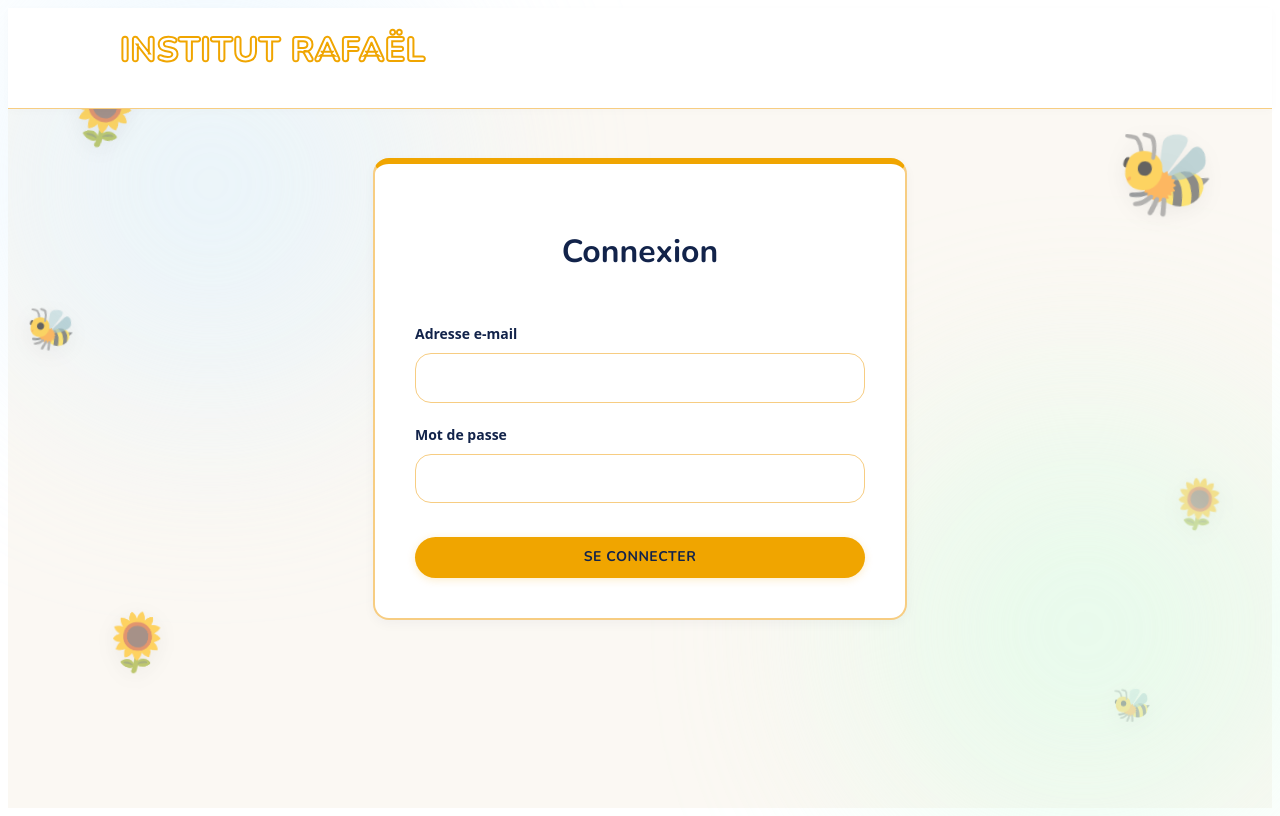
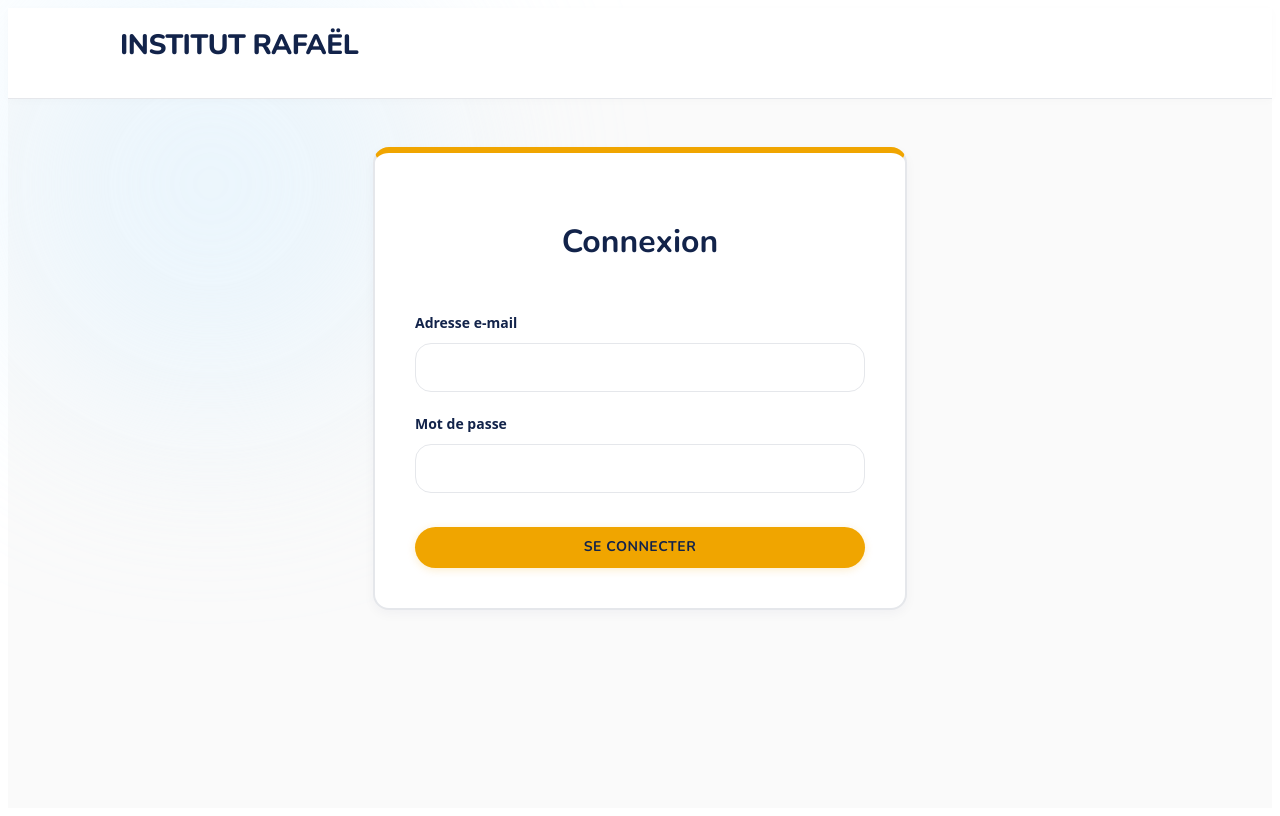
Before and after one commit to alajemba-vik/rafael-patient-journey, a React (Vite) app in the folder frontend/: page /connexion in a window 1280 px wide. Built offline with nearby package versions, Linux system fonts and the light colour scheme; what openapi-fetch would draw is missing.

Commit message:
UI: nettoyage du fond (suppression emojis) et palette professionnelle bleu/gris

```diff
--- a/frontend/src/components/layout/AppShell.tsx
+++ b/frontend/src/components/layout/AppShell.tsx
@@ -37,15 +37,6 @@ export function AppShell() {
       </a>
       <header className="rf-shell__header">
         <div className="rf-shell__bar">
-          {/* Emojis lévitants en fond */}
-          <div className="bg-ambiance" aria-hidden="true">
-            <span className="bg-emoji emoji-1">🌻</span>
-            <span className="bg-emoji emoji-2">🐝</span>
-            <span className="bg-emoji emoji-3">🌻</span>
-            <span className="bg-emoji emoji-4">🐝</span>
-            <span className="bg-emoji emoji-5">🌻</span>
-            <span className="bg-emoji emoji-6">🐝</span>
-          </div>
           <Link to={paths.home} className="rf-shell__brand">
             Institut Rafaël
           </Link>
--- a/frontend/src/theme/components.css
+++ b/frontend/src/theme/components.css
@@ -139,29 +139,23 @@ body {
   line-height: 14px;
   letter-spacing: 0.5px;
   text-transform: uppercase;
-  color: var(--ink);
+  color: var(--ink-muted); /* Gris par défaut */
   text-decoration: none;
-  padding: 0 var(--space-5); /* Ajoute de l'espace sur les côtés */
-  border: 2px solid var(--hairline); /* Bordure définie */
-  border-radius: var(--radius-xs); /* Forme pilule */
-  background: var(--surface-raised);
+  padding: 0 var(--space-3);
+  border-bottom: 3px solid transparent; /* Ligne invisible par défaut */
   transition: all 0.2s ease;
 }
 
 .rf-navlink:hover {
-  border-color: var(--accent);
-  color: var(--accent);
-  transform: translateY(-1px);
+  color: var(--ink);
 }
 
 .rf-navlink[aria-current="page"] {
-  border-color: var(--accent);
-  background: var(--accent-doux);
   color: var(--ink);
+  border-bottom-color: var(--accent); /* Ligne orange en dessous */
+  background: transparent;
 }
-.rf-navlink[aria-current="page"] {
-  border-bottom-color: var(--accent);
-}
+
 .rf-navlink__chevron {
   width: 9px;
   height: 9px;
@@ -308,15 +302,11 @@ body {
   align-items: center;
   min-height: 44px;
   font-family: var(--font-display);
-  font-size: 34px;
+  font-size: 28px;
   font-weight: 800;
-  letter-spacing: 0.5px;
+  letter-spacing: -0.5px;
   text-transform: uppercase;
-
-  /* L'effet de bordure sur les lettres */
-  color: transparent;
-  -webkit-text-stroke: 2px var(--accent);
-
+  color: var(--ink); /* Bleu marine plein */
   text-decoration: none;
 }
 
@@ -1093,88 +1083,6 @@ body {
 }
 
 /* =========================================
-   EMOJIS LÉVITANTS EN FOND
-   ========================================= */
-.bg-ambiance {
-  position: fixed;
-  top: 0;
-  left: 0;
-  width: 100vw;
-  height: 100vh;
-  pointer-events: none; /* Empêche de bloquer les clics sur le site */
-  z-index: -1; /* Reste derrière tout le contenu */
-  overflow: hidden;
-}
-
-.bg-emoji {
-  position: absolute;
-  opacity: 0.6; /* Semi-transparent pour ne pas agresser l'œil */
-  filter: drop-shadow(0 4px 12px rgba(0, 0, 0, 0.1)); /* Petite ombre douce */
-  animation: flotter infinite alternate ease-in-out;
-}
-
-/* Animation de lévitation */
-@keyframes flotter {
-  0% {
-    transform: translateY(0px) rotate(0deg);
-  }
-  100% {
-    transform: translateY(-30px) rotate(10deg);
-  }
-}
-
-/* Positionnement, tailles et vitesses des emojis */
-.emoji-1 {
-  top: 10%;
-  left: 5%;
-  font-size: 4rem;
-  animation-duration: 8s;
-}
-.emoji-2 {
-  top: 40%;
-  left: 2%;
-  font-size: 2.5rem;
-  animation-duration: 6s;
-  animation-delay: 1s;
-}
-.emoji-3 {
-  top: 75%;
-  left: 8%;
-  font-size: 3.5rem;
-  animation-duration: 10s;
-  animation-delay: 2s;
-}
-.emoji-4 {
-  top: 15%;
-  right: 5%;
-  font-size: 5rem;
-  animation-duration: 9s;
-  animation-delay: 0.5s;
-}
-.emoji-5 {
-  top: 60%;
-  right: 4%;
-  font-size: 3rem;
-  animation-duration: 7s;
-  animation-delay: 1.5s;
-}
-.emoji-6 {
-  top: 85%;
-  right: 10%;
-  font-size: 2rem;
-  animation-duration: 11s;
-  animation-delay: 3s;
-}
-
-/* Titre avec effet de contour */
-.rf-title-outline {
-  color: transparent;
-  -webkit-text-stroke: 2px var(--accent); /* Bordure orange de 2px */
-  text-transform: uppercase;
-  letter-spacing: 1px;
-}
-
-/* =========================================
    TIMELINE (Chronologie du parcours patient)
    ========================================= */
 .rf-timeline {
--- a/frontend/src/theme/tokens.css
+++ b/frontend/src/theme/tokens.css
@@ -4,29 +4,28 @@
  */
 :root,
 [data-theme="light"] {
-  /* --- FONDS (Chaleureux) --- */
-  --surface: #fbf8f3; /* Fond crème chaleureux */
-  --surface-raised: #ffffff; /* Blanc pur pour les cartes */
-  --surface-tint: #f5f1ea; /* Beige doux */
+  /* --- FONDS (Chaleureux mais sobre) --- */
+  --surface: #FAFAFA;            /* Un gris/off-white très doux, moins "crème" */
+  --surface-raised: #FFFFFF;     /* Blanc pur pour les cartes */
+  --surface-tint: #F3F4F6;       /* Gris très clair pour les zones secondaires */
 
   /* --- TEXTES ET COULEURS PRINCIPALES --- */
-  --ink: #12234a; /* Bleu marine */
-  --ink-muted: #6b7280; /* Gris doux pour les textes secondaires */
-  --band: #12234a; /* Bleu marine pour les bandeaux */
-  --on-band: #ffffff;
+  --ink: #12234A;                /* Bleu marine (inchangé) */
+  --ink-muted: #6B7280;          /* Gris moyen pour les textes secondaires */
+  --band: #12234A;
+  --on-band: #FFFFFF;
 
   /* --- ACCENTS --- */
-  --accent: #f0a500; /* Orange */
-  --on-accent: #12234a; /* Texte bleu marine sur l'orange (meilleur contraste) */
+  --accent: #F0A500;             /* Orange (inchangé) */
+  --on-accent: #12234A;
 
   /* --- BORDURES --- */
-  --hairline: #f7cd82; /* Bordure orange douce, thème de l'assos */
-  --focus-ring: #f0a500; /* Anneau de focus orange */
+  --hairline: #E5E7EB;           /* Gris neutre (on enlève le orange pâle) */
+  --focus-ring: #12234A;         /* Focus bleu marine */
 
-  /* --- NOUVELLES COULEURS SECONDAIRES (Hugo) --- */
-  --secondary-blue: #e0f2fe; /* Bleu très clair */
-  --secondary-green: #dcfce7; /* Vert très clair */
-  --accent-doux: #fff1d6; /* Orange très clair pour les fonds */
+  /* --- COULEURS SECONDAIRES (Remplace le pastel enfantin) --- */
+  --secondary-blue: #E0F2FE;     /* Bleu très clair (pour les infos) */
+  --secondary-gray: #F3F4F6;     /* Gris clair (pour les listes) */
 }
 
 /* Colors: Nuit (dark), opt in with data-theme="dark" on <html>. */
```
